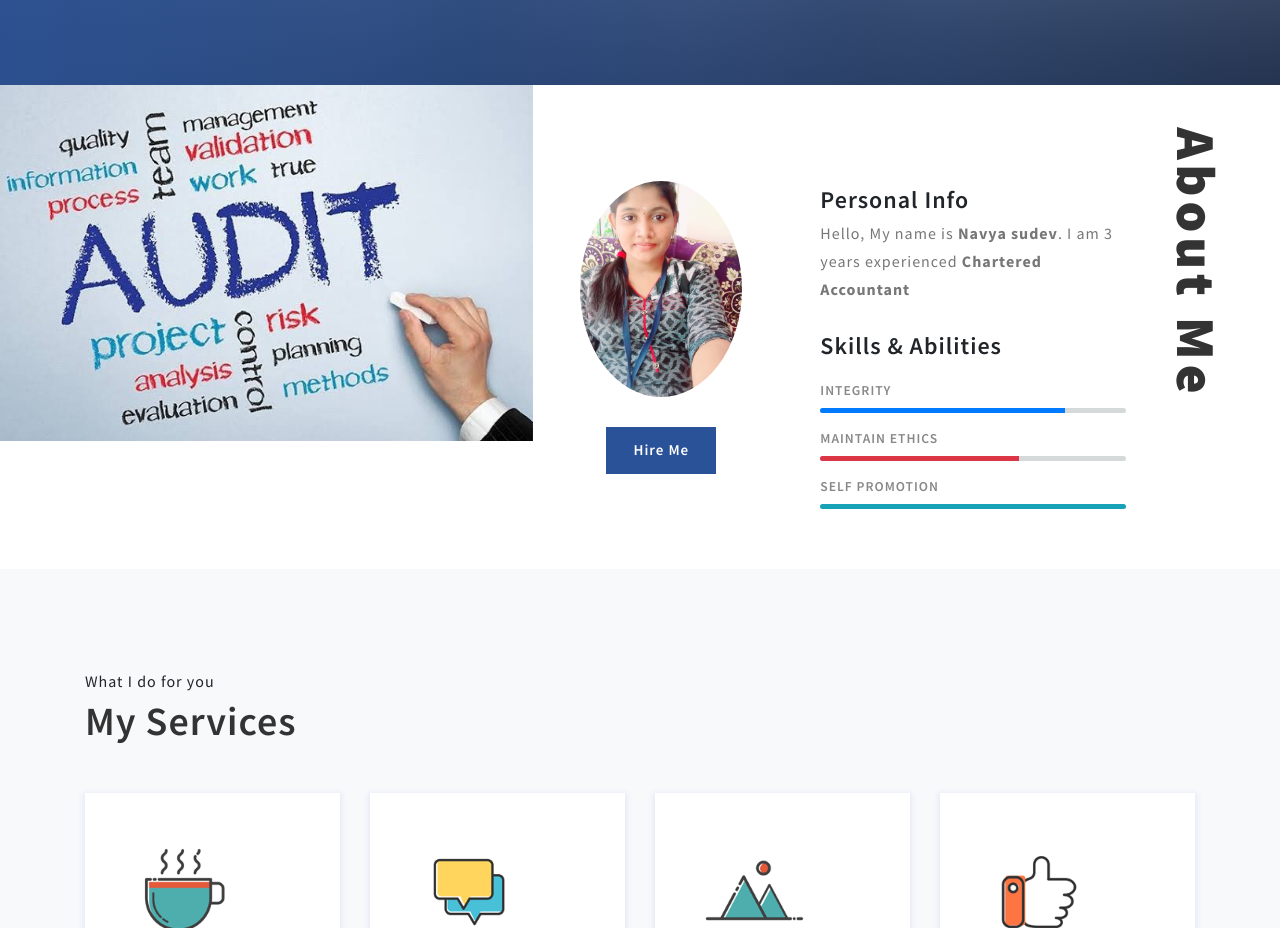
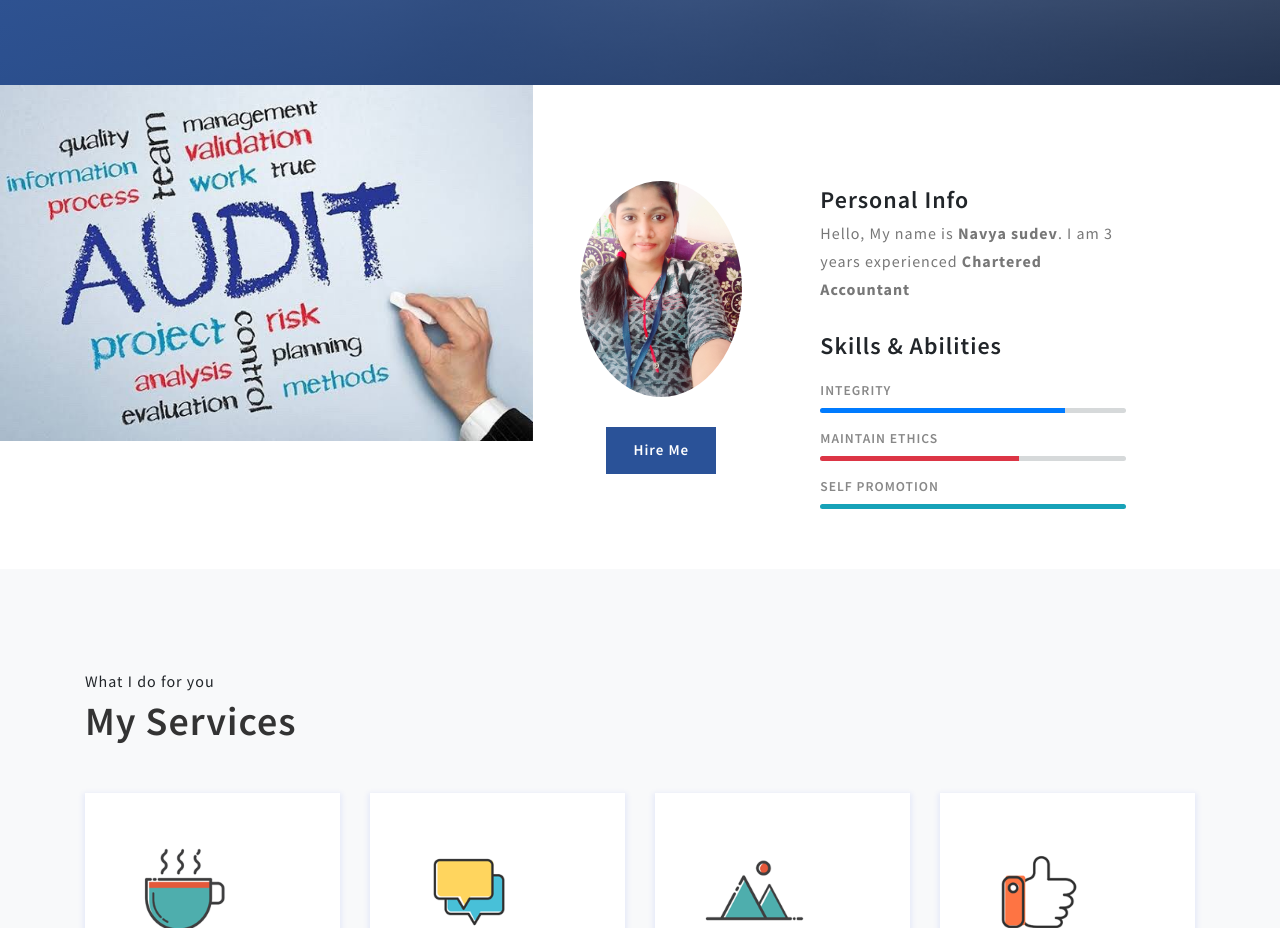
Before and after one commit to kishorekumar2217/navya, a plain HTML site: page index.html in a window 1280 px wide. Shown: the part 780-1708 px from the top of the page. Drawn offline with Linux system fonts and the light colour scheme.

Commit message:
Update index.html

```diff
--- a/index.html
+++ b/index.html
@@ -132,9 +132,7 @@ Smartphone Compatible web template, free webdesigns for Nokia, Samsung, LG, Sony
 						</div>
 					</div>
 				</div>
-			</div>
-			<h3 class="position">About Me</h3>
-		</div>
+
     </div>
 </section>
 <!-- //about -->
```
